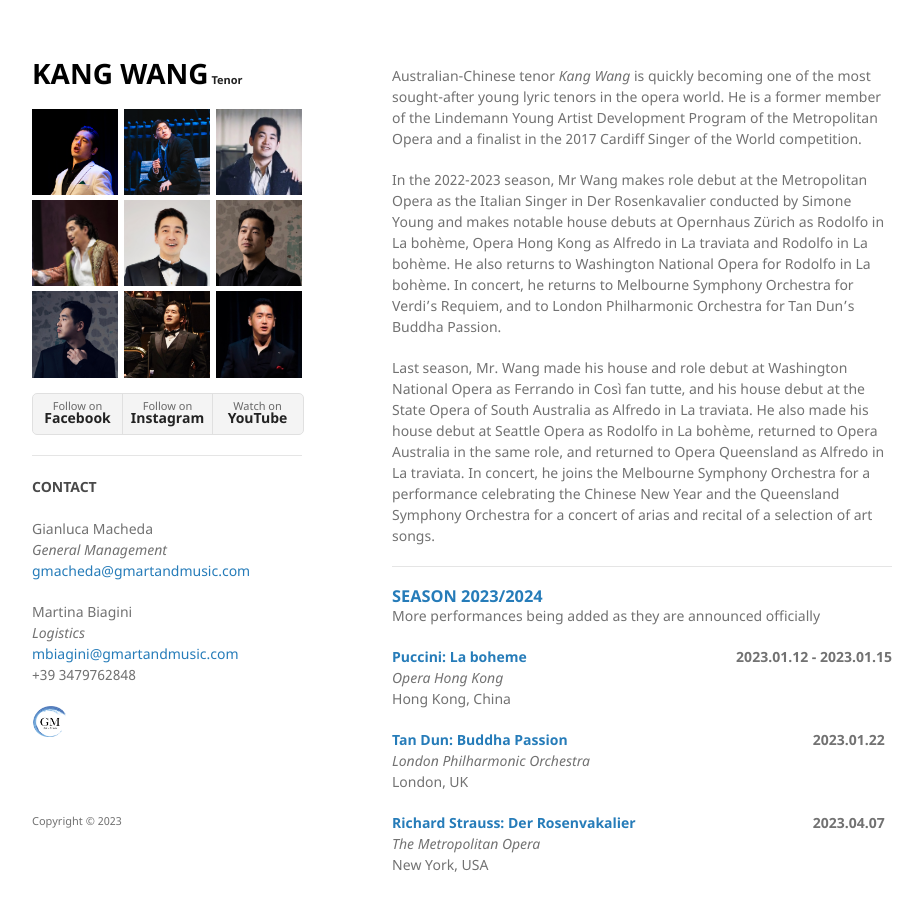
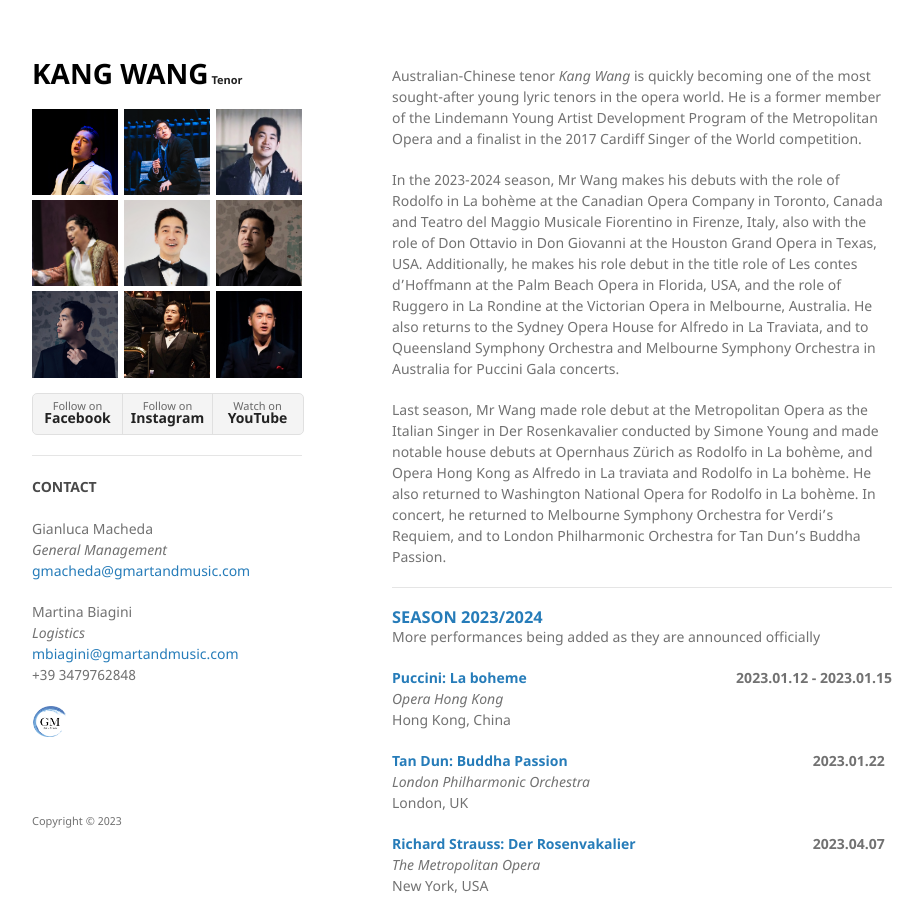
Before and after one commit to kwopera/kwt, a Jekyll site: the page built from index.md, in a window 1280 px wide and 900 px high. Shown: the whole window, without its empty margins (178-1101 px from the left). Built offline with Jekyll 4.4.1, drawn with Linux system fonts in a browser that asks for light colours.

Commit message:
updated bio

```diff
--- a/index.md
+++ b/index.md
@@ -4,9 +4,10 @@
 
 Australian-Chinese tenor *Kang Wang* is quickly becoming one of the most sought-after young lyric tenors in the opera world. He is a former member of the Lindemann Young Artist Development Program of the Metropolitan Opera and a finalist in the 2017 Cardiff Singer of the World competition.
 
-In the 2022-2023 season, Mr Wang makes role debut at the Metropolitan Opera as the Italian Singer in Der Rosenkavalier conducted by Simone Young and makes notable house debuts at Opernhaus Zürich as Rodolfo in La bohème, Opera Hong Kong as Alfredo in La traviata and Rodolfo in La bohème. He also returns to Washington National Opera for Rodolfo in La bohème. In concert, he returns to Melbourne Symphony Orchestra for Verdi’s Requiem, and to London Philharmonic Orchestra for Tan Dun’s Buddha Passion.
+In the 2023-2024 season, Mr Wang makes his debuts with the role of Rodolfo in La bohème at the Canadian Opera Company in Toronto, Canada and Teatro del Maggio Musicale Fiorentino in Firenze, Italy, also with the role of Don Ottavio in Don Giovanni at the Houston Grand Opera in Texas, USA. Additionally, he makes his role debut in the title role of Les contes d’Hoffmann at the Palm Beach Opera in Florida, USA, and the role of Ruggero in La Rondine at the Victorian Opera in Melbourne, Australia. He also returns to the Sydney Opera House for Alfredo in La Traviata, and to Queensland Symphony Orchestra and Melbourne Symphony Orchestra in Australia for Puccini Gala concerts.
 
-Last season, Mr. Wang made his house and role debut at Washington National Opera as Ferrando in Così fan tutte, and his house debut at the State Opera of South Australia as Alfredo in La traviata. He also made his house debut at Seattle Opera as Rodolfo in La bohème, returned to Opera Australia in the same role, and returned to Opera Queensland as Alfredo in La traviata. In concert, he joins the Melbourne Symphony Orchestra for a performance celebrating the Chinese New Year and the Queensland Symphony Orchestra for a concert of arias and recital of a selection of art songs.
+Last season, Mr Wang made role debut at the Metropolitan Opera as the Italian Singer in Der Rosenkavalier conducted by Simone Young and made notable house debuts at Opernhaus Zürich as Rodolfo in La bohème, and Opera Hong Kong as Alfredo in La traviata and Rodolfo in La bohème. He also returned to Washington National Opera for Rodolfo in La bohème. In concert, he returned to Melbourne Symphony Orchestra for Verdi’s Requiem, and to London Philharmonic Orchestra for Tan Dun’s Buddha Passion.
+
 
 <hr>
 
```
